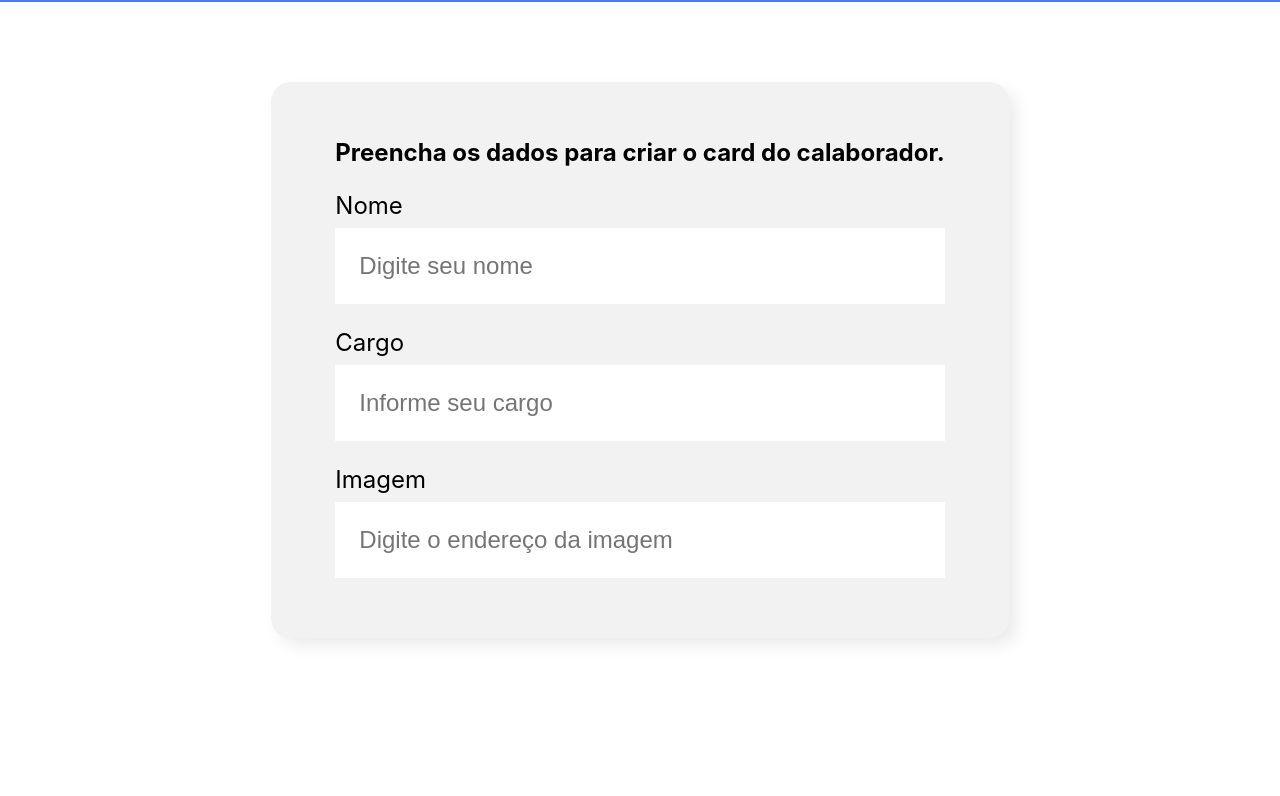
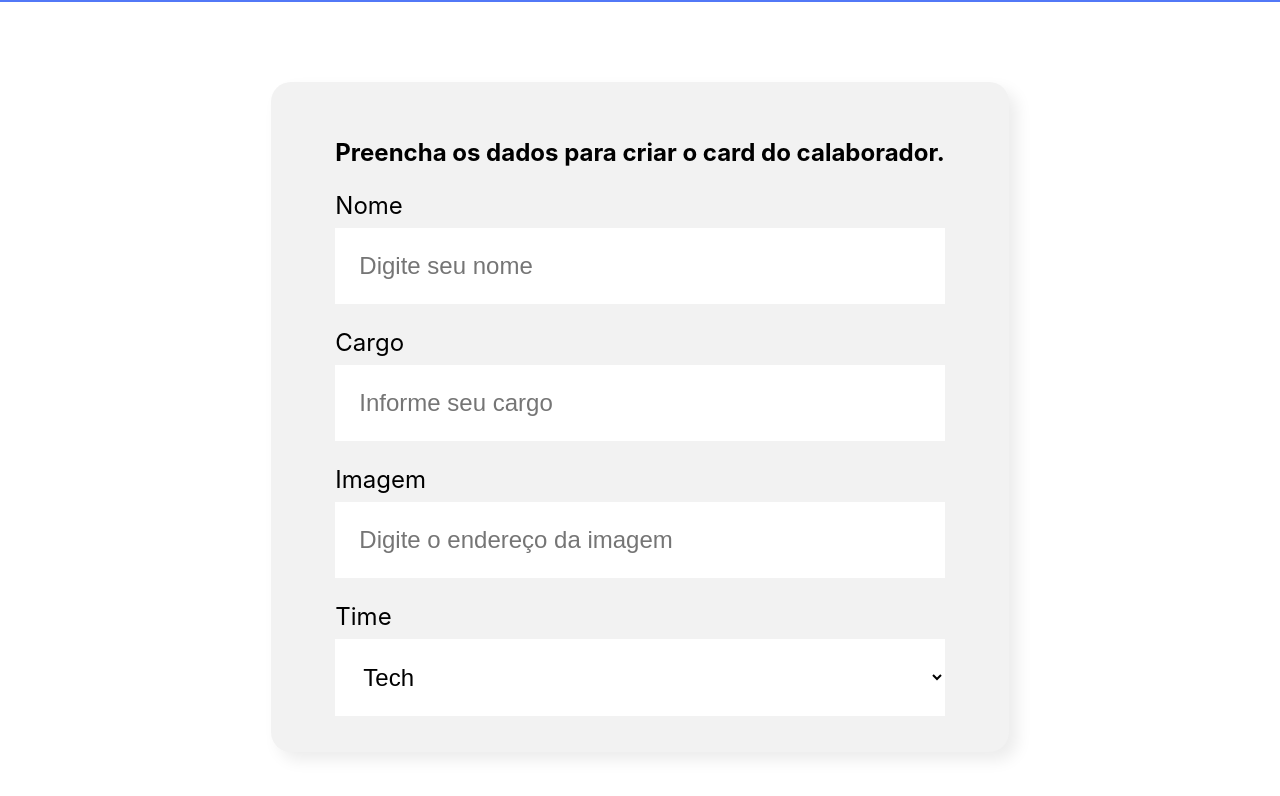
Before and after one commit to ThailonZanardi/organo-alura, a React (Create React App) app: page / in a window 1280 px wide. Shown: the part 496-1292 px from the top of the page. Before the commit the page ends 1214 px from the top, so only its background shows below. Built offline with nearby package versions, Linux system fonts and the light colour scheme.

Commit message:
Lista suspença criada no card principal do projeto

```diff
--- a/src/Componentes/Formulario/Formulario.js
+++ b/src/Componentes/Formulario/Formulario.js
@@ -1,6 +1,15 @@
 import CampoTexto from "../CampoTexto/CampoTexto"
+import ListaSuspensa from "../ListaSuspensa/ListaSuspensa"
 import "./Formulario.css"
 const Formulario = () => {
+
+    const times = [
+        'Tech',
+        'Prospecção',
+        'Gestores',
+        'SDR',
+        'Closers'
+    ]
     return(
         <section className="formulario">
             <form>
@@ -8,6 +17,7 @@
                 <CampoTexto label="Nome" placeholder="Digite seu nome" />
                 <CampoTexto label="Cargo" placeholder="Informe seu cargo" />
                 <CampoTexto label="Imagem" placeholder="Digite o endereço da imagem" />
+                <ListaSuspensa label="Time" itens={times}/>
             </form>
         </section>
     )
--- /dev/null
+++ b/src/Componentes/ListaSuspensa/ListaSuspensa.css
@@ -0,0 +1,15 @@
+    .lista-suspensa label {
+        display: block;
+        margin-bottom: 8px;
+        font-size: 24px;
+    }
+
+.lista-suspensa select {
+     background-color: #fff;
+    box-shadow: 10px 10px 30px rgba(0, 0, 0,0);
+    width: 100%;
+    border: none;
+    font-size: 24px;
+    padding: 24px;
+    box-sizing: border-box;
+}
--- /dev/null
+++ b/src/Componentes/ListaSuspensa/ListaSuspensa.js
@@ -0,0 +1,18 @@
+
+import './ListaSuspensa.css'
+
+const ListaSuspensa = (props) => {
+    console.log(props.itens)
+    return (
+       <div className='lista-suspensa'>
+            <label>{props.label}</label>
+            <select>
+                {props.itens.map(item => {
+                    return <option key={item}>{item}</option>
+                })}
+            </select>
+       </div>
+    )
+}
+
+export default ListaSuspensa;
```
